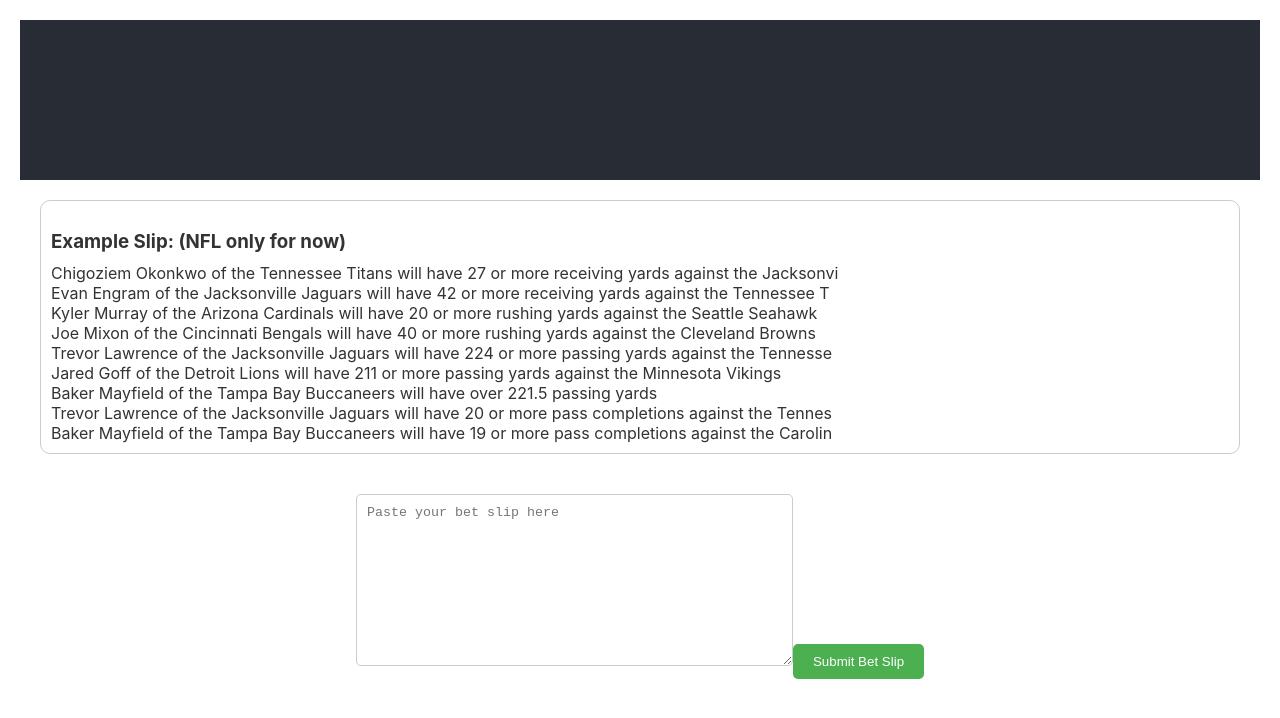
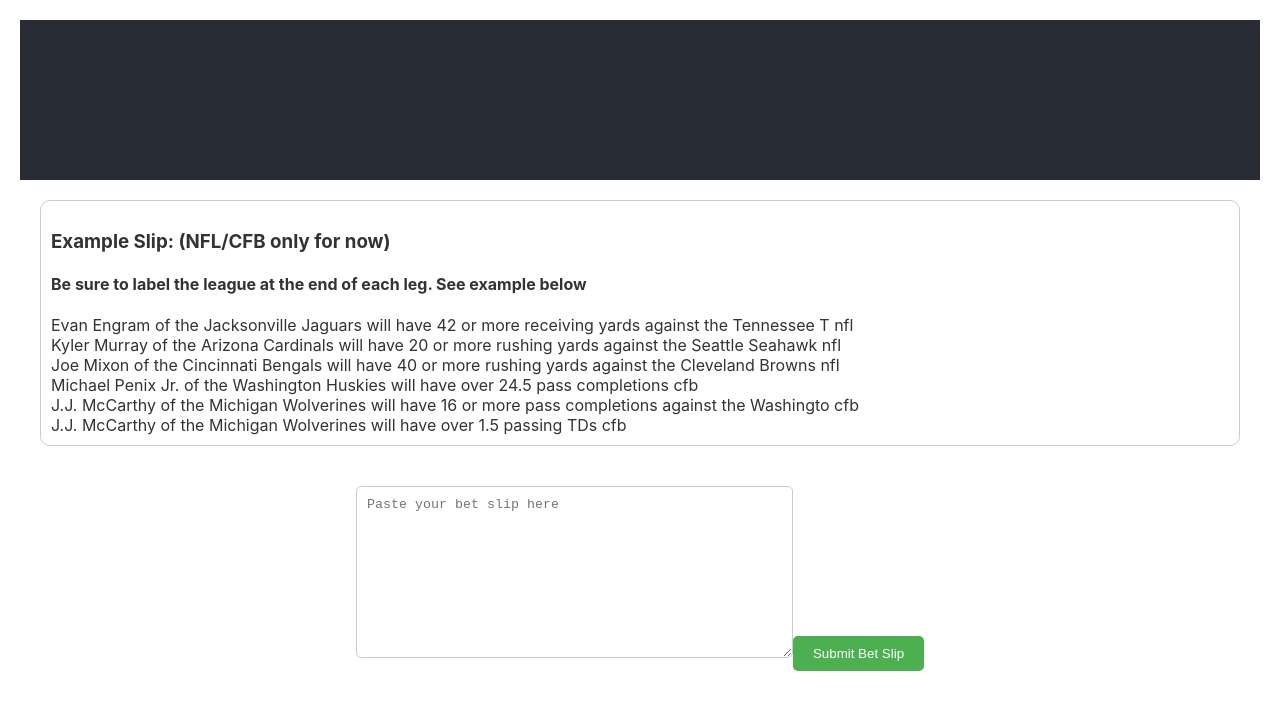
Before and after one commit to edPratt/edpratt.github.io, a React (Create React App) app: page / in a window 1280 px wide. Shown: the top 718 px of the page. Built offline with nearby package versions, Linux system fonts and the light colour scheme.

Commit message:
notes in UI

```diff
--- a/src/App.tsx
+++ b/src/App.tsx
@@ -66,16 +66,14 @@
       <div className='slip-example'>
         {showPreview && betSlipPreview ? (
           <>
-            <h3>Example Slip: (NFL only for now)</h3>
-            <div>Chigoziem Okonkwo of the Tennessee Titans will have 27 or more receiving yards against the Jacksonvi</div>
-            <div>Evan Engram of the Jacksonville Jaguars will have 42 or more receiving yards against the Tennessee T</div>
-            <div>Kyler Murray of the Arizona Cardinals will have 20 or more rushing yards against the Seattle Seahawk</div>
-            <div>Joe Mixon of the Cincinnati Bengals will have 40 or more rushing yards against the Cleveland Browns</div>
-            <div>Trevor Lawrence of the Jacksonville Jaguars will have 224 or more passing yards against the Tennesse</div>
-            <div>Jared Goff of the Detroit Lions will have 211 or more passing yards against the Minnesota Vikings</div>
-            <div>Baker Mayfield of the Tampa Bay Buccaneers will have over 221.5 passing yards</div>
-            <div>Trevor Lawrence of the Jacksonville Jaguars will have 20 or more pass completions against the Tennes</div>
-            <div>Baker Mayfield of the Tampa Bay Buccaneers will have 19 or more pass completions against the Carolin </div>
+            <h3>Example Slip: (NFL/CFB only for now)</h3>
+            <h4>Be sure to label the league at the end of each leg. See example below</h4>
+            <div>Evan Engram of the Jacksonville Jaguars will have 42 or more receiving yards against the Tennessee T nfl</div>
+            <div>Kyler Murray of the Arizona Cardinals will have 20 or more rushing yards against the Seattle Seahawk nfl</div>
+            <div>Joe Mixon of the Cincinnati Bengals will have 40 or more rushing yards against the Cleveland Browns nfl</div>
+            <div>Michael Penix Jr. of the Washington Huskies will have over 24.5 pass completions cfb</div>
+            <div>J.J. McCarthy of the Michigan Wolverines will have 16 or more pass completions against the Washingto cfb</div>
+            <div>J.J. McCarthy of the Michigan Wolverines will have over 1.5 passing TDs cfb</div>
           </>
         ) : (
           <>
```
